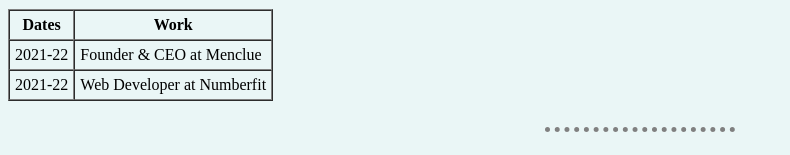
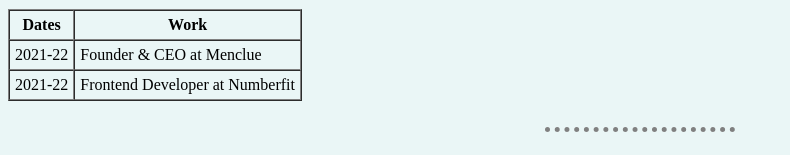
Before and after one commit to geeky-prashant/My-HTML-CV, a plain HTML site: page index.html in a window 1280 px wide. Shown: the part 378-533 px from the top of the page, without its empty margins (0-790 px from the left). Drawn offline with Linux system fonts and the light colour scheme.

Commit message:
Update index.html

```diff
--- a/index.html
+++ b/index.html
@@ -37,7 +37,7 @@
             </tr>
             <tr>
                 <td>2021-22</td>
-                <td>Web Developer at Numberfit</td>
+                <td>Frontend Developer at Numberfit</td>
             </tr>
         </tbody>
     </table>
```
